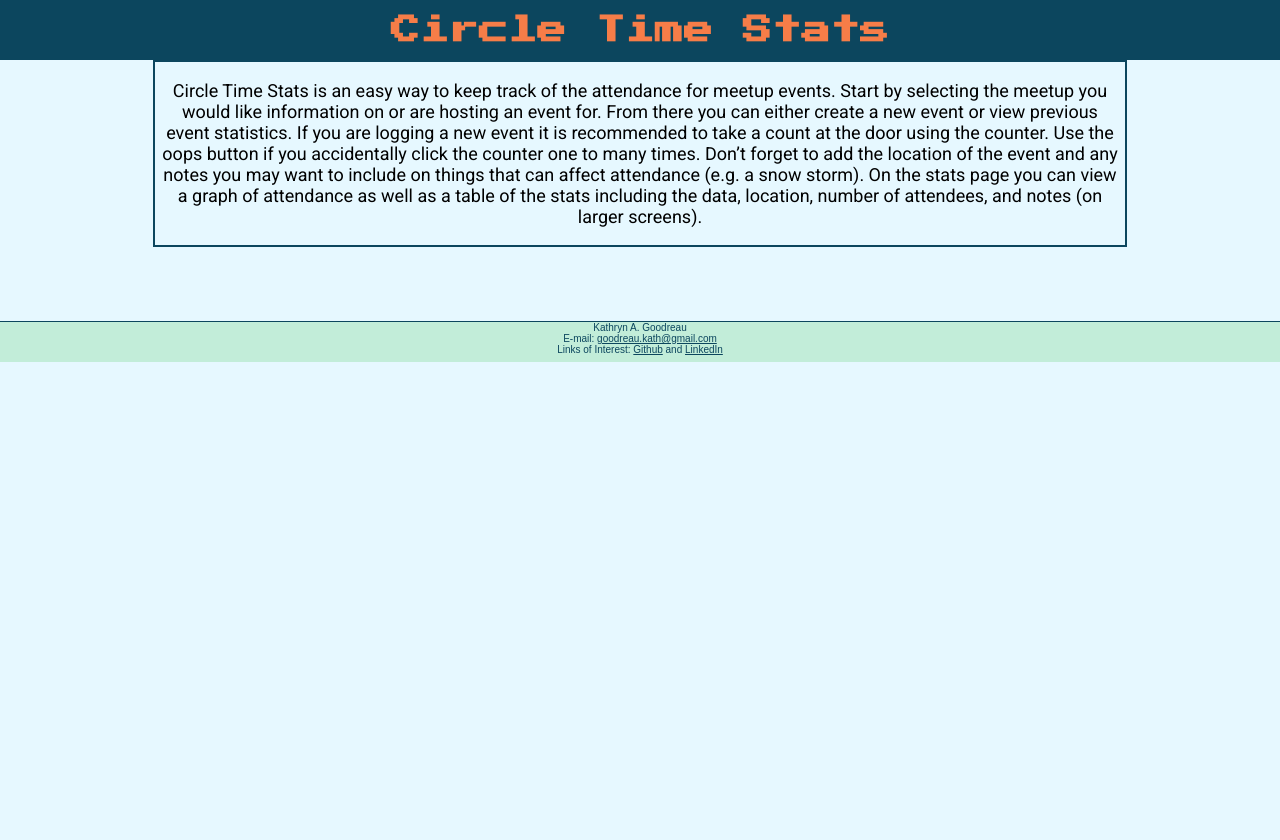
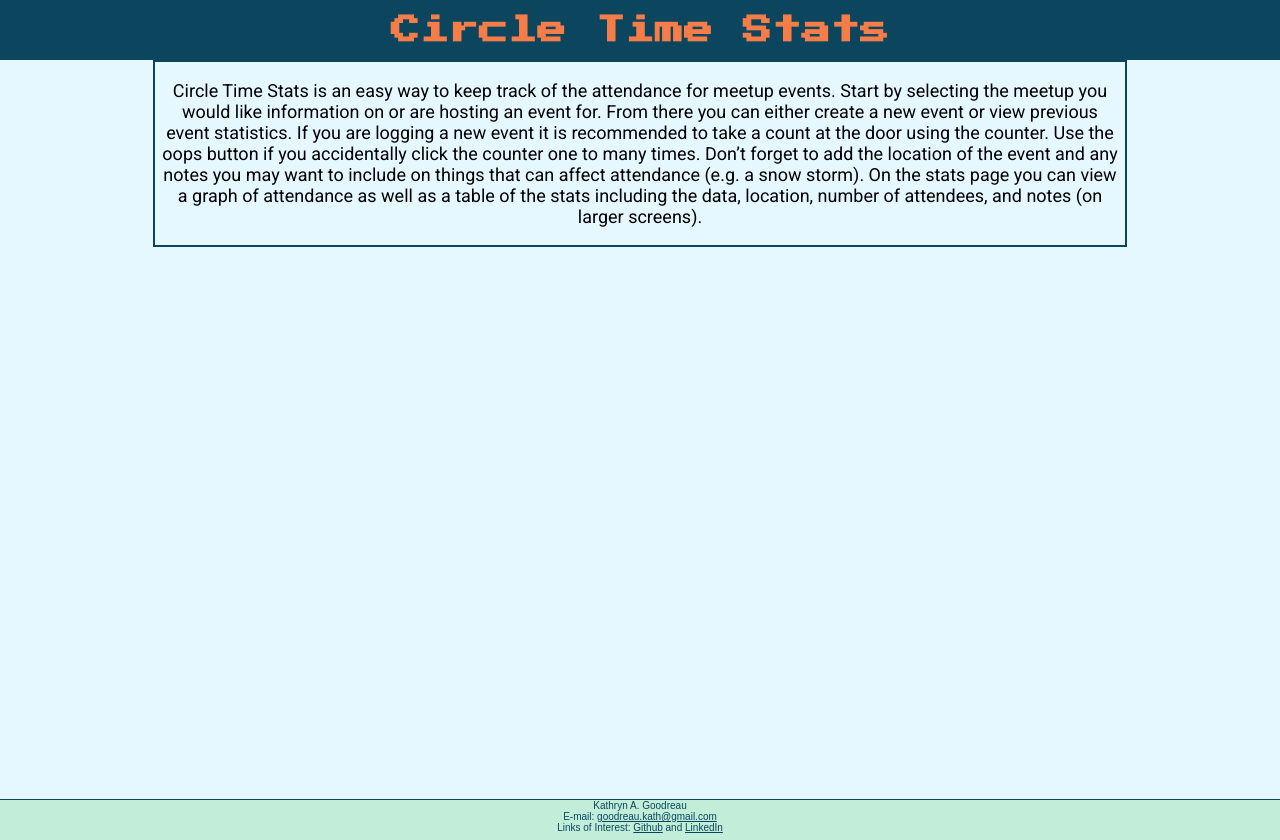
Before and after one commit to KGood93/circle-stats-app, a React (Create React App) app: page / in a window 1280 px wide. Before the commit the page ends 800 px from the top, so only its background shows below. Built offline with nearby package versions, Linux system fonts and the light colour scheme; no server answers.

Commit message:
update footer position

```diff
--- a/src/components/App/App.css
+++ b/src/components/App/App.css
@@ -9,10 +9,5 @@ body {
   background-color: rgb(230, 248, 255);
   position: relative;
   padding-bottom: 40px;
+  min-height: 100vh;
 }
-
-@media screen and (min-width: 1600px) {
-  body {
-    padding-bottom: 240px;
-  }
-}
```
